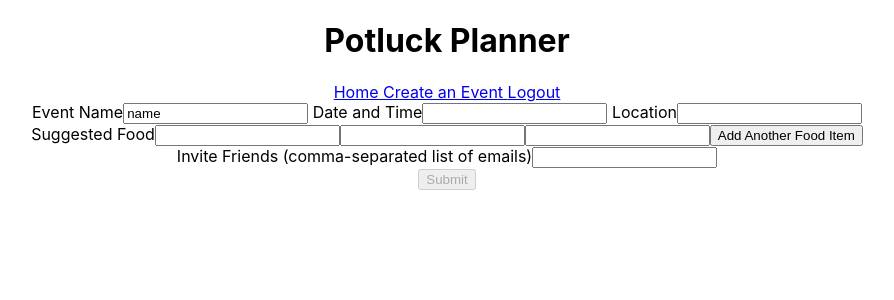
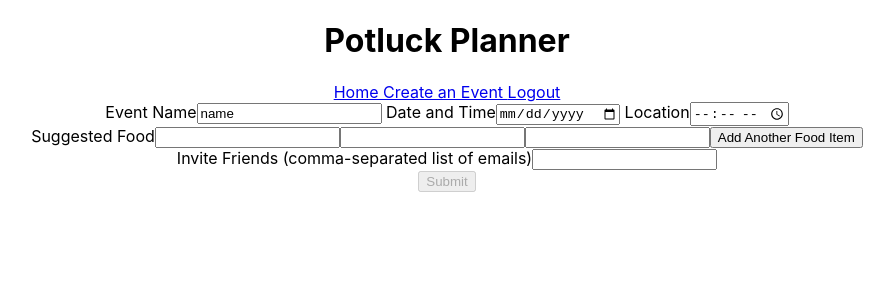
Before and after one commit to Potluck-Planner-1-Oct2021/front-end, a React (Create React App) app in the folder potluck-planner/: page /create in a window 1280 px wide. Shown: the top 300 px of the page, without its empty margins (193-1087 px from the left). Built offline with nearby package versions, Linux system fonts and the light colour scheme; sample sign-in values are in the browser's storage.

Commit message:
changed date and time types

```diff
--- a/potluck-planner/src/components/EventBasics.js
+++ b/potluck-planner/src/components/EventBasics.js
@@ -1,4 +1,4 @@
-import React, {useEffect, useState} from "react";
+import React, { useState } from "react";
 import * as yup from 'yup'
 
 // This component shows name, date/time, and location
@@ -25,7 +25,7 @@ function EventBasics(props) {
     if(editable){
         const { name, type, value} = event.target
         setForm({...form, [name]: value})
-        setFormErrors(name,value)
+        setFormErrors(name, value)
     }
   }
 
@@ -46,11 +46,11 @@ function EventBasics(props) {
         </label>
 
         <label> Date and Time
-          <input onChange={change} value={form.date} name="date" type="text"/>
+          <input onChange={change} value={form.date} name="date" type="date"/>
         </label>
 
         <label> Location
-          <input onChange={change} value={form.location} name="location" type="text"/>
+          <input onChange={change} value={form.location} name="location" type="time"/>
         </label>
       </form>
     </div>
```
Also changed, not shown: potluck-planner/src/reducers/eventReducer.js (added).
